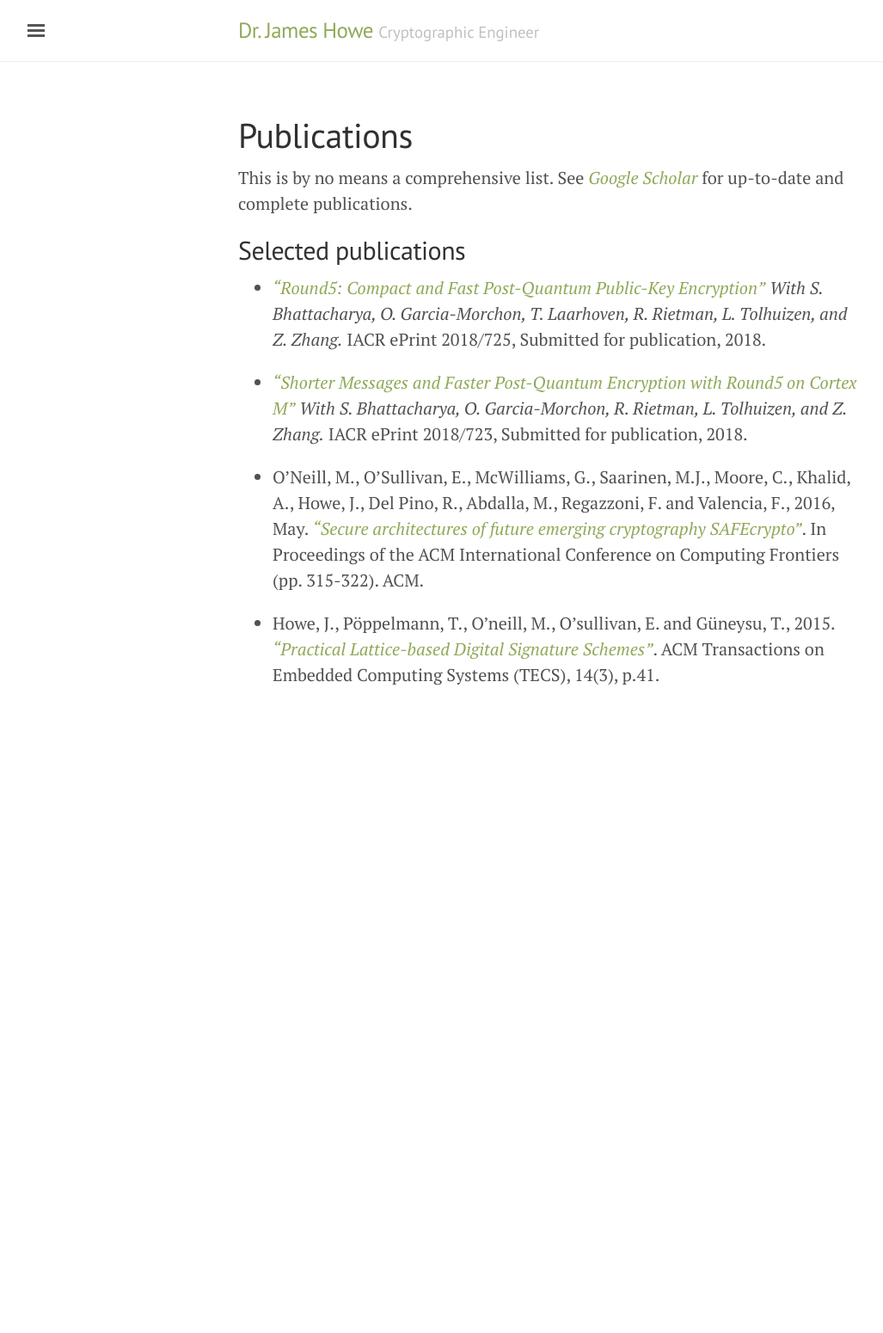
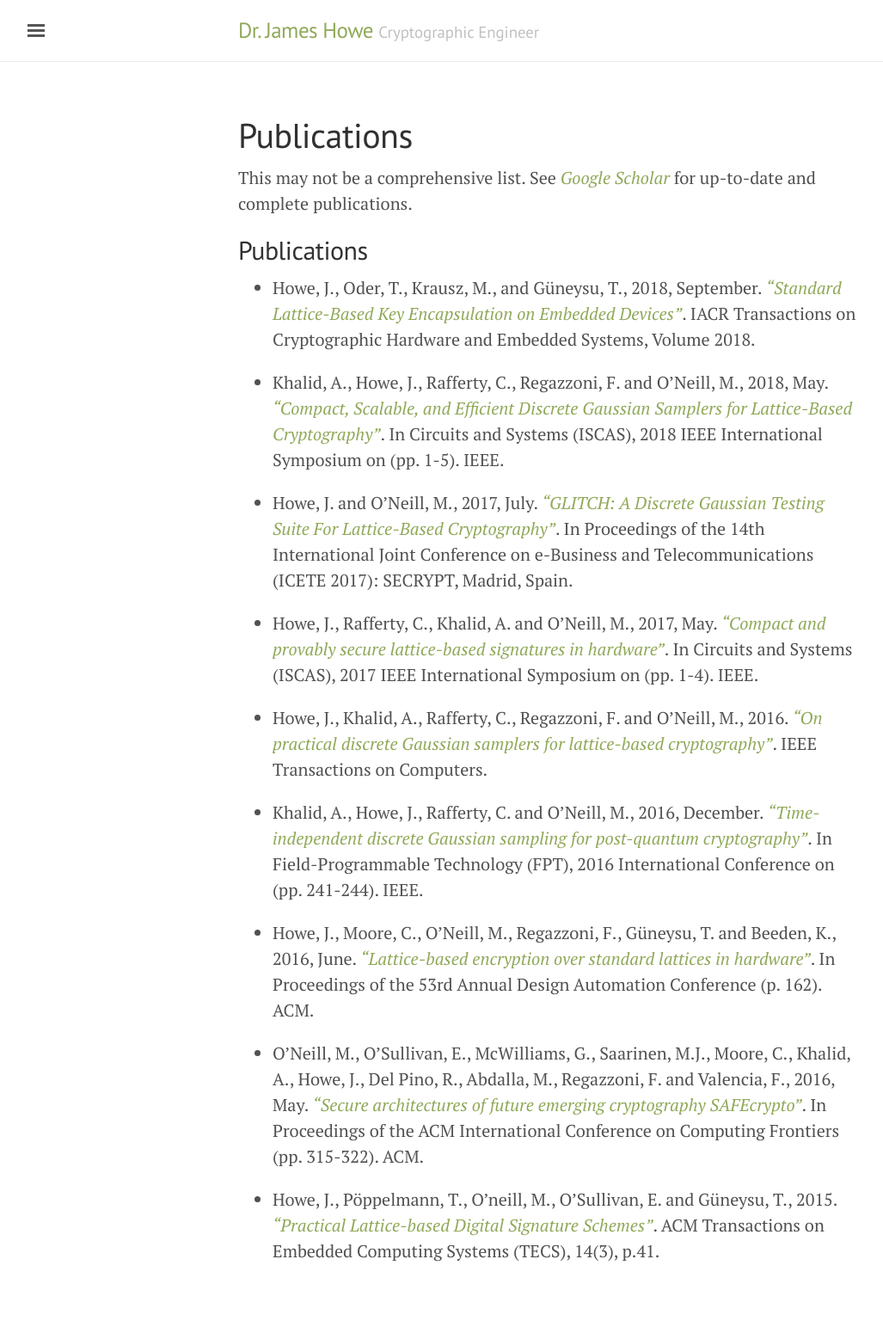
Before and after one commit to jameshoweee/jameshoweee.github.io, a Jekyll site: the page built from papers.md, in a window 1280 px wide. Shown: the whole page at 86% size, without its empty margins (3-1030 px from the left). Built offline with Jekyll 4.4.1, drawn with Linux system fonts in a browser that asks for light colours; before the commit the page ends 900 px from its top, so only the background shows below that.

Commit message:
Update papers.md

```diff
--- a/papers.md
+++ b/papers.md
@@ -4,23 +4,25 @@ title: Publications
 permalink: /publications/
 ---
 
-This is by no means a comprehensive list.
+This may not be a comprehensive list.
 See [*Google Scholar*](https://scholar.google.co.uk/citations?user=LItUNn4AAAAJ&hl=en) for up-to-date and complete publications.
 
-## Selected publications
+## Publications
 
-*	[*"Round5: Compact and Fast Post-Quantum
-	Public-Key Encryption"*](https://eprint.iacr.org/2018/725.pdf)
-	*With S. Bhattacharya, O. Garcia-Morchon, T. Laarhoven, R. Rietman,
-	L. Tolhuizen, and Z. Zhang.* IACR ePrint 2018/725,
-	Submitted for publication, 2018.
+*	Howe, J., Oder, T., Krausz, M., and Güneysu, T., 2018, September. [*"Standard Lattice-Based Key Encapsulation on Embedded Devices"*](https://eprint.iacr.org/2018/686). IACR Transactions on Cryptographic Hardware and Embedded Systems, Volume 2018.
 
-*	[*"Shorter Messages and Faster Post-Quantum Encryption
-	with Round5 on Cortex M"*](https://eprint.iacr.org/2018/723.pdf)
-	*With S. Bhattacharya, O. Garcia-Morchon, R. Rietman, L. Tolhuizen,
-	and Z. Zhang.* IACR ePrint 2018/723,
-	Submitted for publication, 2018.
+*	Khalid, A., Howe, J., Rafferty, C., Regazzoni, F. and O'Neill, M., 2018, May. [*"Compact, Scalable, and Efficient Discrete Gaussian Samplers for Lattice-Based Cryptography"*](https://eprint.iacr.org/2018/265). In Circuits and Systems (ISCAS), 2018 IEEE International Symposium on (pp. 1-5). IEEE.
+
+*	Howe, J. and O’Neill, M., 2017, July. [*"GLITCH: A Discrete Gaussian Testing Suite For Lattice-Based Cryptography"*](https://eprint.iacr.org/2017/438). In Proceedings of the 14th International Joint Conference on e-Business and Telecommunications (ICETE 2017): SECRYPT, Madrid, Spain.
+
+*	Howe, J., Rafferty, C., Khalid, A. and O'Neill, M., 2017, May. [*"Compact and provably secure lattice-based signatures in hardware"*](https://ieeexplore.ieee.org/abstract/document/8050566/). In Circuits and Systems (ISCAS), 2017 IEEE International Symposium on (pp. 1-4). IEEE.
+
+*	Howe, J., Khalid, A., Rafferty, C., Regazzoni, F. and O'Neill, M., 2016. [*"On practical discrete Gaussian samplers for lattice-based cryptography"*](https://ieeexplore.ieee.org/abstract/document/7792671/). IEEE Transactions on Computers.
+
+*	Khalid, A., Howe, J., Rafferty, C. and O'Neill, M., 2016, December. [*"Time-independent discrete Gaussian sampling for post-quantum cryptography"*](https://ieeexplore.ieee.org/abstract/document/7929543/). In Field-Programmable Technology (FPT), 2016 International Conference on (pp. 241-244). IEEE.
+
+*	Howe, J., Moore, C., O'Neill, M., Regazzoni, F., Güneysu, T. and Beeden, K., 2016, June. [*"Lattice-based encryption over standard lattices in hardware"*](https://dl.acm.org/citation.cfm?id=2898037). In Proceedings of the 53rd Annual Design Automation Conference (p. 162). ACM.
 
 *	O'Neill, M., O'Sullivan, E., McWilliams, G., Saarinen, M.J., Moore, C., Khalid, A., Howe, J., Del Pino, R., Abdalla, M., Regazzoni, F. and Valencia, F., 2016, May. [*"Secure architectures of future emerging cryptography SAFEcrypto"*](https://dl.acm.org/citation.cfm?id=2907756). In Proceedings of the ACM International Conference on Computing Frontiers (pp. 315-322). ACM.
 
-*	Howe, J., Pöppelmann, T., O'neill, M., O'sullivan, E. and Güneysu, T., 2015. [*"Practical Lattice-based Digital Signature Schemes"*](https://dl.acm.org/citation.cfm?id=2724713). ACM Transactions on Embedded Computing Systems (TECS), 14(3), p.41.
+*	Howe, J., Pöppelmann, T., O'neill, M., O'Sullivan, E. and Güneysu, T., 2015. [*"Practical Lattice-based Digital Signature Schemes"*](https://dl.acm.org/citation.cfm?id=2724713). ACM Transactions on Embedded Computing Systems (TECS), 14(3), p.41.
```
